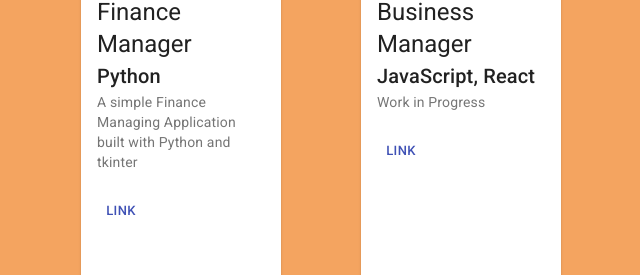
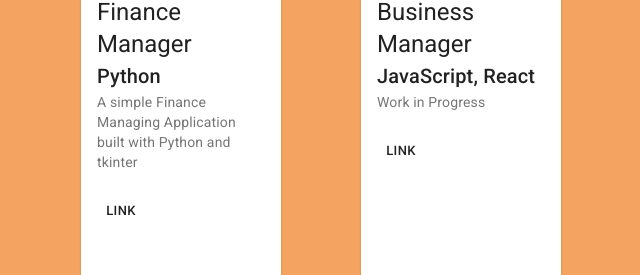
Before and after one commit to setoi1/React-Personal-Portfolio, a React (Create React App) app: page / in a window 1280 px wide. Shown: the part 1900-2175 px from the top of the page, without its empty margins (319-959 px from the left). Built offline with nearby package versions, Linux system fonts and the light colour scheme.

Commit message:
Added custom button styling

```diff
--- a/src/components/ProjectCard.js
+++ b/src/components/ProjectCard.js
@@ -23,7 +23,7 @@
         </Typography>
       </CardContent>
       <CardActions>
-        <Button size="small" color="primary" href={props.link}>
+        <Button className="link-button" size="small" href={props.link} target="_blank">
           Link
         </Button>
       </CardActions>
```
